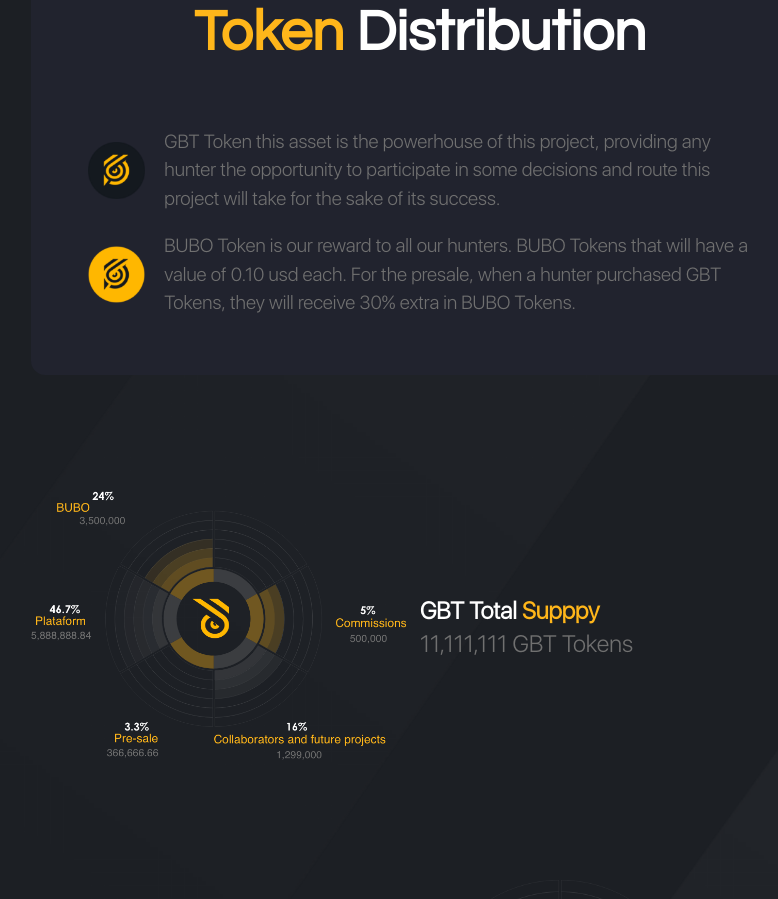
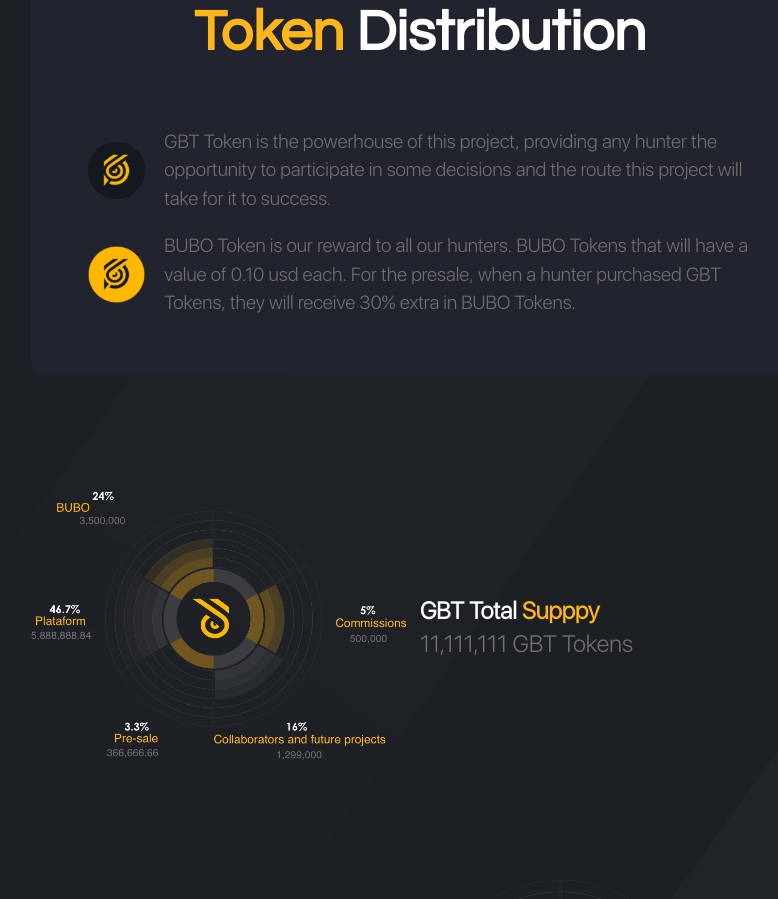
Before and after one commit to MarcoMacedoP/bubo_landing, a website built with Parcel: page src/index.html in a window 1280 px wide. Shown: the part 2860-3759 px from the top of the page, without its empty margins (220-998 px from the left). Built offline with nearby package versions, Linux system fonts and the light colour scheme.

Commit message:
fix: typo

```diff
--- a/src/index.html
+++ b/src/index.html
@@ -194,7 +194,9 @@
                                 First<span class="text-primary"> Step </span>
                             </p>
                             <ul class="text-gray mt-4">
-                                <li class="magic-bullet">Start Date: 29, Jan</li>
+                                <li class="magic-bullet">
+                                    Start Date: 29, Jan
+                                </li>
                                 <li class="magic-bullet">End Date: 12, Feb</li>
                                 <li class="magic-bullet">
                                     Token Price: $0.016 BNB
@@ -237,10 +239,10 @@
                             />
 
                             <p class="ml-4 | text-gray">
-                                GBT Token this asset is the powerhouse of this
-                                project, providing any hunter the opportunity to
-                                participate in some decisions and route this
-                                project will take for the sake of its success.
+                                GBT Token is the powerhouse of this project,
+                                providing any hunter the opportunity to
+                                participate in some decisions and the route this
+                                project will take for it to success.
                             </p>
                         </div>
                         <div class="flex | mt-4">
@@ -418,7 +420,7 @@
                             />
                             <p class="font-bold">Refugio Aguilera</p>
                             <p class="text-gray whitespace-nowrap">
-                            CCO, Chief <br />Communication Officer
+                                CCO, Chief <br />Communication Officer
                             </p>
                         </div>
                     </div>
```
